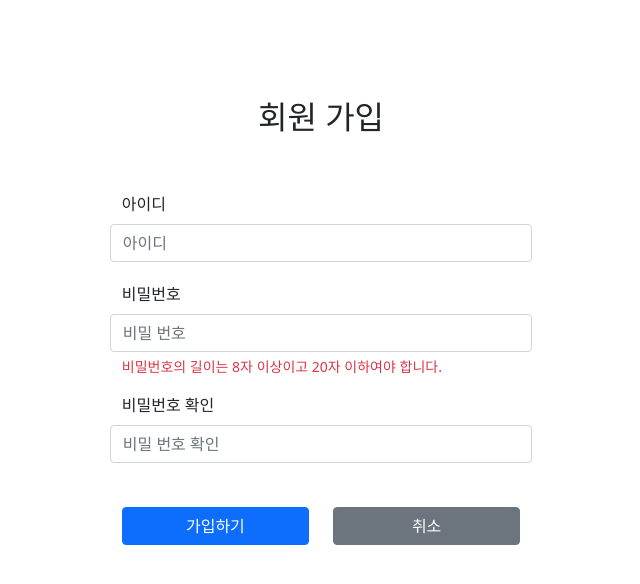
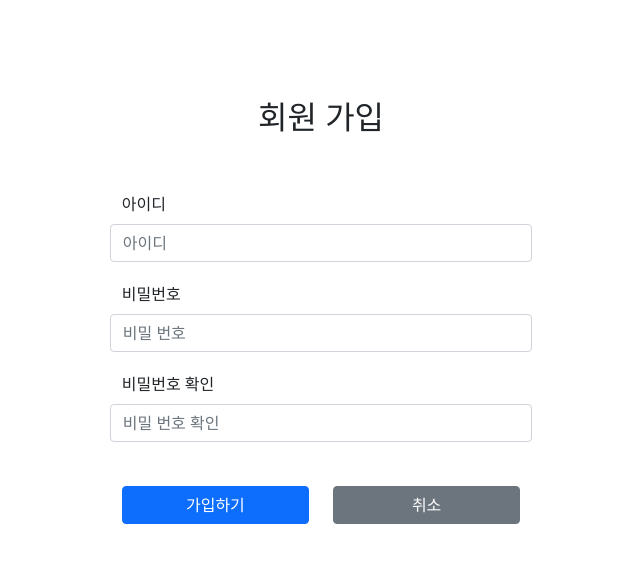
Before and after one commit to sehonge/NoticeAdmin, a React (Create React App) app: page /register in a window 1280 px wide. Shown: the top 584 px of the page, without its empty margins (319-959 px from the left). Built offline with nearby package versions, Linux system fonts and the light colour scheme.

Commit message:
비밀번호와 비밀번호 일치 검증작업을 onBlur 안에서 일괄 처리

```diff
--- a/src/notice/RegisterPage.js
+++ b/src/notice/RegisterPage.js
@@ -13,7 +13,9 @@ const RegisterPage = () => {
         password: '',
         checkPassword: ''
     });
-    const [msg, setMsg] = useState((null));
+    const [idMsg, setIdMsg] = useState((null));
+    const [passwordMsg, setPasswordMsg] = useState((null));
+    const [passwordCheckMsg, setPasswordCheckMsg] = useState((null));
 
     let navigate = useNavigate();
 
@@ -35,7 +37,9 @@ const RegisterPage = () => {
     }
 
     const onBlur = (e) => {
-        checkUserId(user.userId, setMsg)
+        checkUserId(user.userId, setIdMsg)
+        checkPasswordLength(user.password, setPasswordMsg)
+        checkPasswordCheck(user.password, user.checkPassword, setPasswordCheckMsg)
     }
 
     const onChange = (e) => {
@@ -56,7 +60,7 @@ const RegisterPage = () => {
                     <Form.Label>아이디</Form.Label>
                     <Form.Control id="userId" name="userId" placeholder="아이디" onBlur={onBlur} onChange={onChange}/>
                     <Form.Text className="text-danger">
-                        {msg}
+                        {idMsg}
                     </Form.Text>
                 </Form.Group>
 
@@ -67,7 +71,7 @@ const RegisterPage = () => {
                                   onBlur={onBlur}
                                   onChange={onChange}/>
                     <Form.Text className="text-danger">
-                        {checkPasswordLength(user.password)}
+                        {passwordMsg}
                     </Form.Text>
                 </Form.Group>
 
@@ -78,7 +82,7 @@ const RegisterPage = () => {
                                   onBlur={onBlur}
                                   onChange={onChange}/>
                     <Form.Text className="text-danger">
-                        {checkPasswordCheck(user.password, user.checkPassword)}
+                        {passwordCheckMsg}
                     </Form.Text>
                 </Form.Group>
 
--- a/src/utils/validateUser.js
+++ b/src/utils/validateUser.js
@@ -41,23 +41,25 @@ const checkUserId = (userId, setMsg) => {
                 if (result === true) {
                     setMsg("이미 회원가입한 아이디 입니다.");
                 } else {
-                    setMsg(" ");
+                    setMsg("");
                 }
             });
     }
 }
 
-const checkPasswordLength = (password) => {
+const checkPasswordLength = (password, setPasswordMsg) => {
     if (password.length < 8 || password.length > 20) {
-        return "비밀번호의 길이는 8자 이상이고 20자 이하여야 합니다.";
+        setPasswordMsg("비밀번호의 길이는 8자 이상이고 20자 이하여야 합니다.");
     } else {
-        return " ";
+        setPasswordMsg("");
     }
 }
 
-const checkPasswordCheck = (password, passwordCheck) => {
+const checkPasswordCheck = (password, passwordCheck, setPasswordCheckMsg) => {
     if (password !== passwordCheck) {
-        return "비밀번호가 일치하지 않습니다."
+        setPasswordCheckMsg("비밀번호가 일치하지 않습니다.");
+    } else {
+        setPasswordCheckMsg("");
     }
 }
 
```
